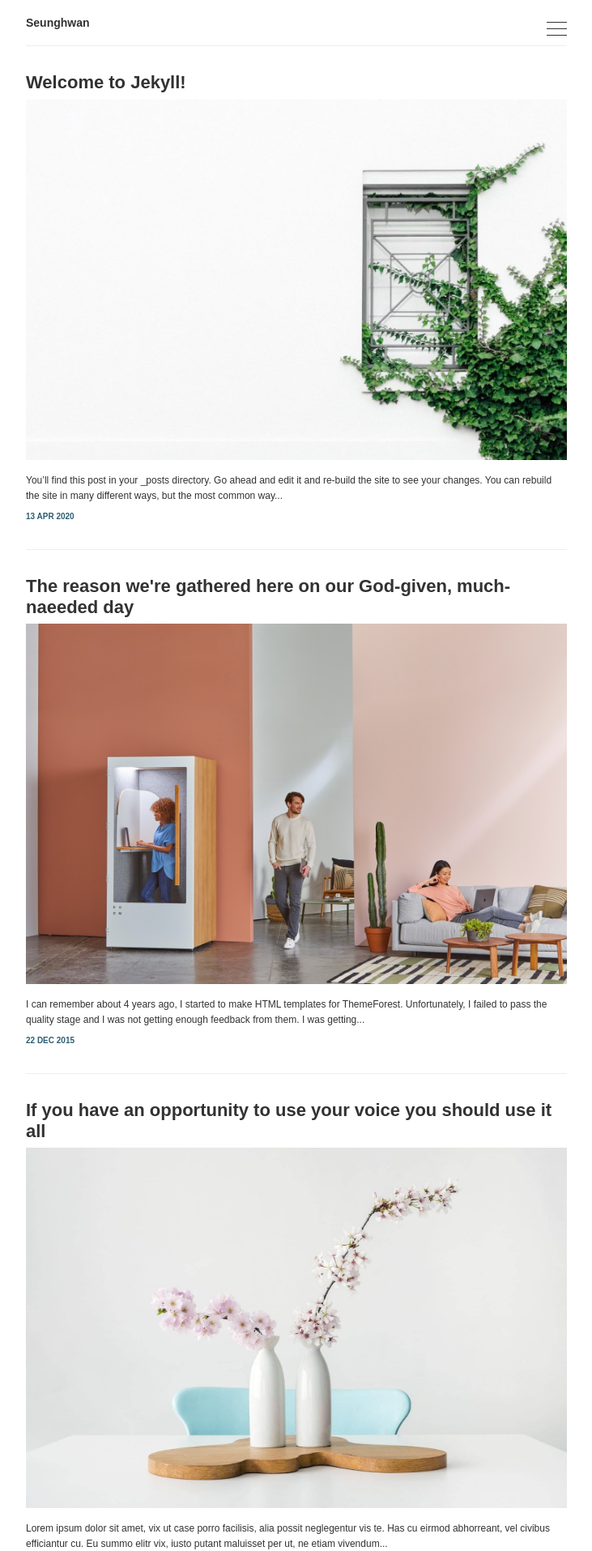
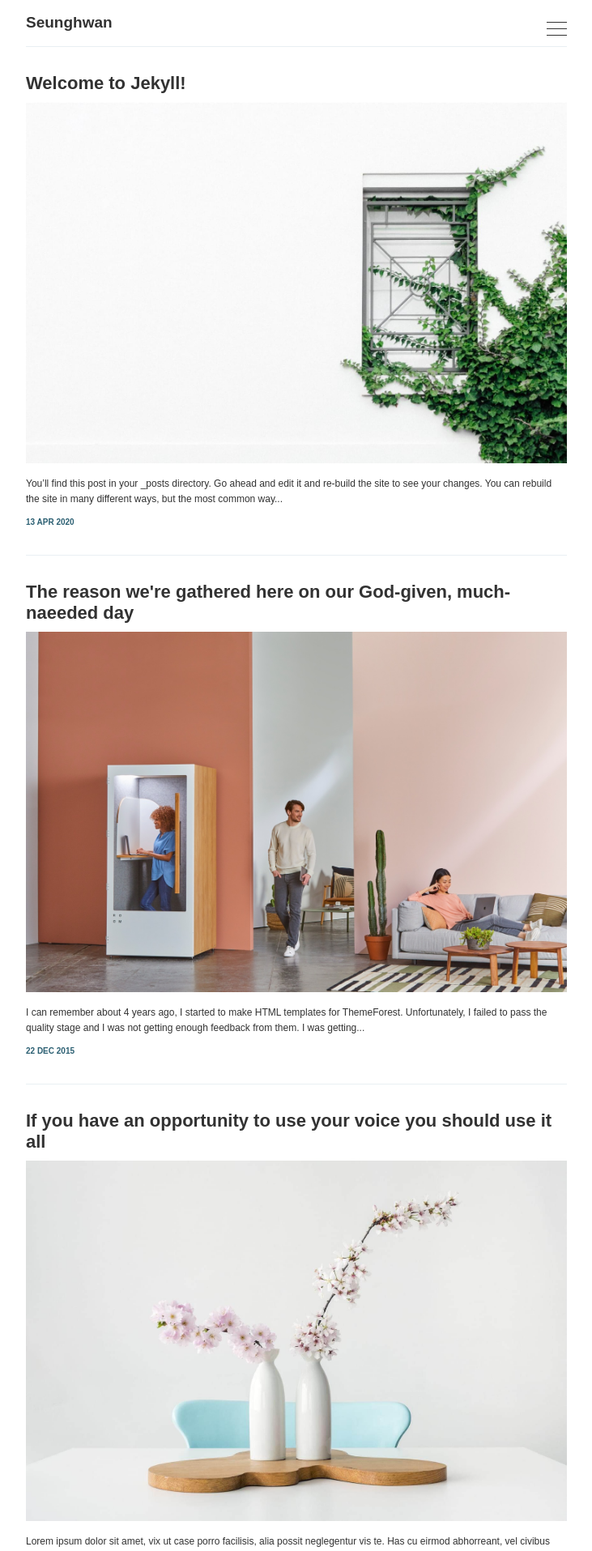
Before and after one commit to tjrichard/tjrichard.github.io, a Jekyll site: the page built from index.html, in a window 1280 px wide. Shown: the top 1915 px of the page at 81% size, without its empty margins (274-1005 px from the left). Built offline with Jekyll 4.4.1, drawn with Linux system fonts in a browser that asks for light colours; the list of posts is cut into pages by our own code.

Commit message:
font size, lineheight

```diff
--- a/_sass/components/_logo.scss
+++ b/_sass/components/_logo.scss
@@ -4,7 +4,7 @@
 
 .c-logo {
   &__link {
-    font-size: $font-size-base;
+    font-size: $font-size-header;
     font-weight: $font-weight-bolder;
     transition: $global-transition;
 
--- a/_sass/components/_post-card.scss
+++ b/_sass/components/_post-card.scss
@@ -18,7 +18,7 @@
   }
 
   &__title {
-    margin-bottom: half($font-size-base);
+    margin-bottom: half($font-size-header);
     font-size: $font-size-base;
     font-weight: $font-weight-bold;
     transition: $global-transition;
@@ -29,7 +29,7 @@
   }
 
   &__excerpt {
-    margin-bottom: half($font-size-base);
+    margin-bottom: half($font-size-header);
   }
 
   &__date {
--- a/_sass/settings/_type.scss
+++ b/_sass/settings/_type.scss
@@ -21,6 +21,7 @@ $font-base:
   'Segoe UI Symbol';
 $font-monospace:  Courier, monospace;
 
+$font-size-header: 19px;
 $font-size-base:   14px;
 $font-size-medium: 12px;
 $font-size-small:  11px;
@@ -31,6 +32,7 @@ $font-weight-regular: 400;
 $font-weight-bold:    600;
 $font-weight-bolder:  900;
 
+$line-height-header: round($font-size-header * 1.7);
 $line-height-base:   round($font-size-base   *  1.7);
 $line-height-medium: round($font-size-medium * 1.55);
 $line-height-small:  round($font-size-small  * 1.55);
```
